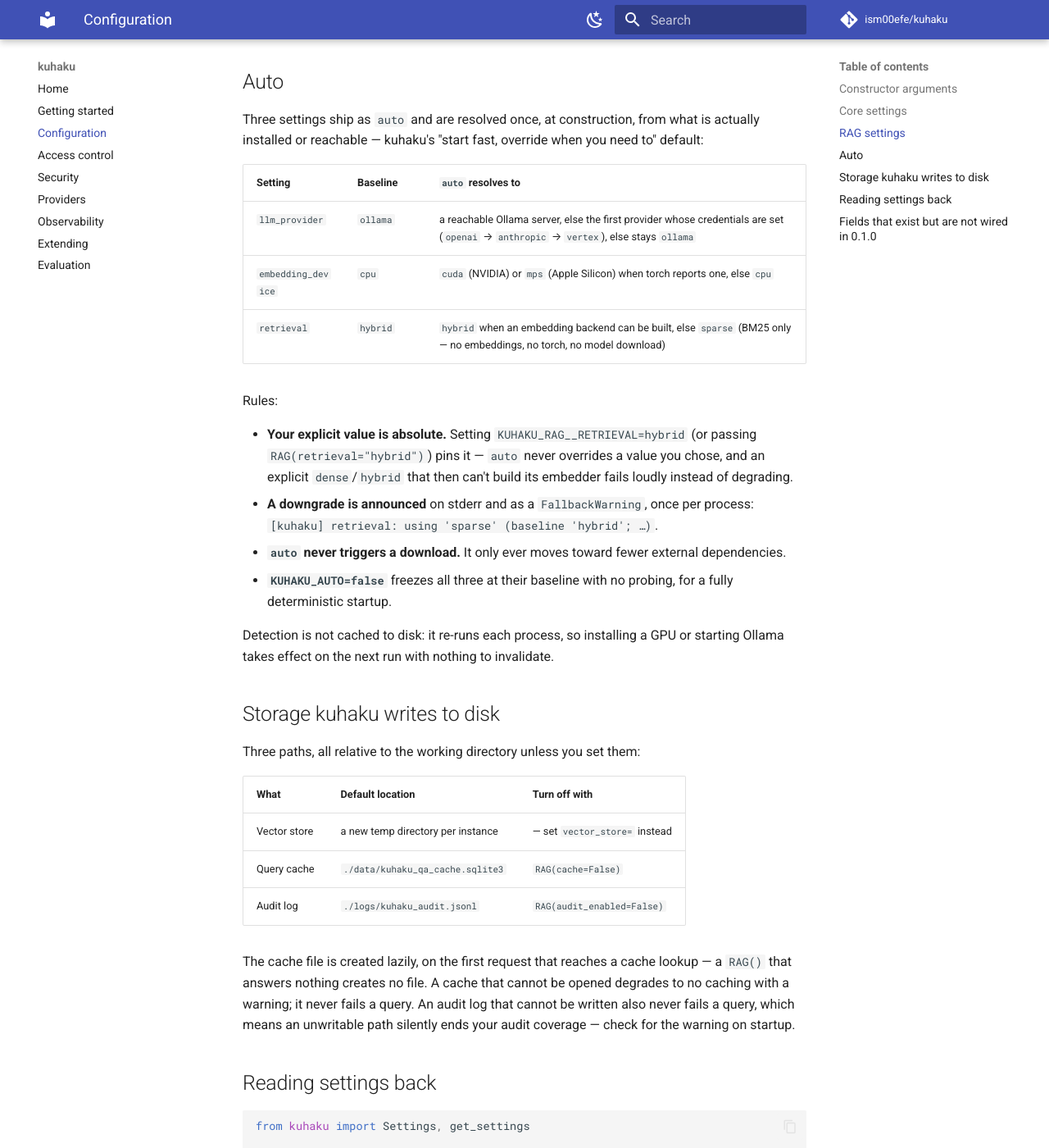
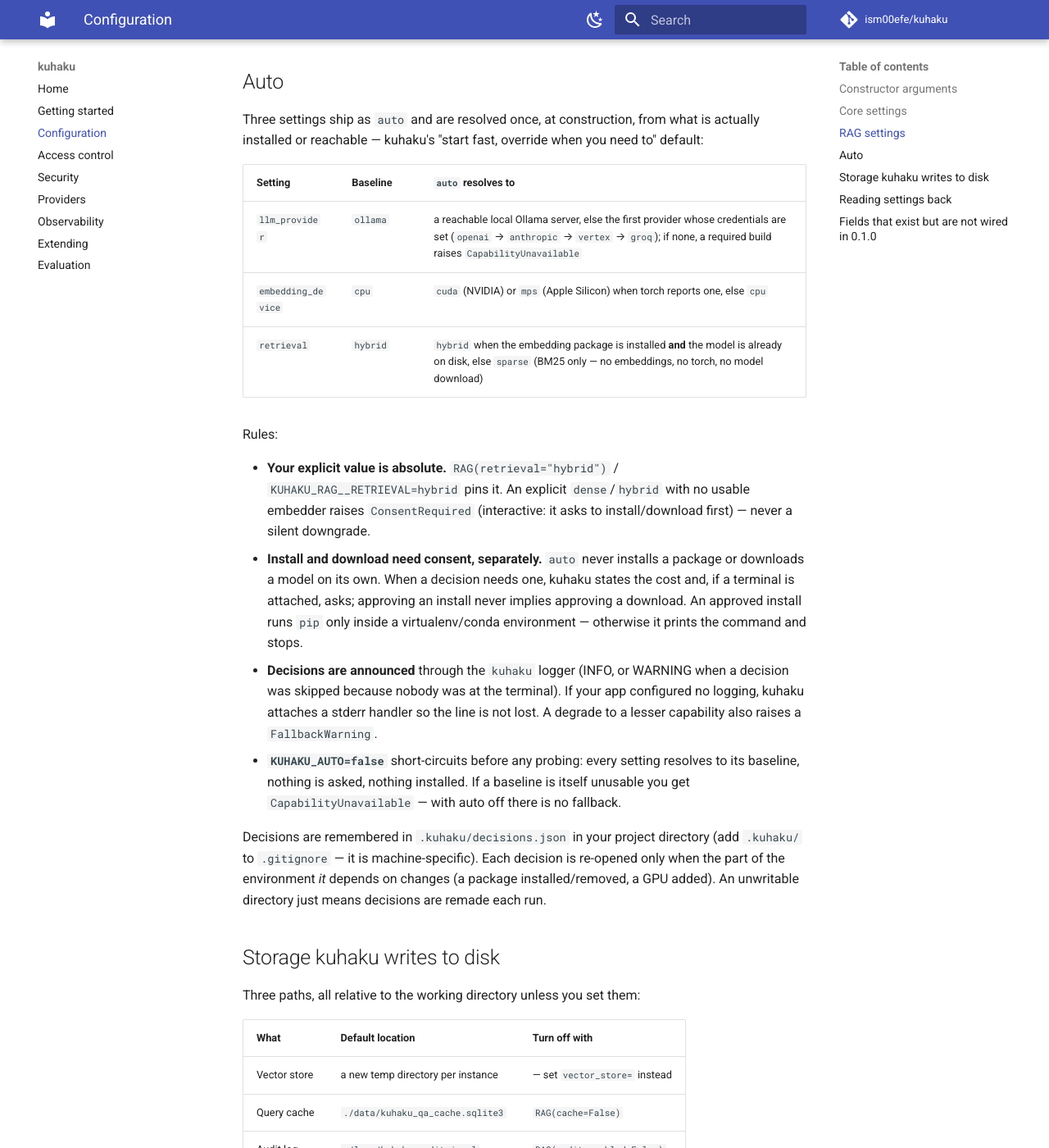
Before and after one commit to ism00efe/kuhaku, an MkDocs documentation site: the page built from docs/configuration.md, in a window 1280 px wide and 1400 px high, scrolled down 5342 px. Shown: the whole window at 82% size. Built offline with MkDocs 1.6.1 and Material for MkDocs 9.7.7, drawn with Linux system fonts in a browser that asks for light colours; comment, search, counter and statistics services are not loaded.

Commit message:
docs: capability resolver, Groq provider, construction-time failure
- AGENTS.md: rewrite the "what not to touch" note for core/resolve (adapters,
  logger announcements, .kuhaku/decisions.json); add the Tier-0 store / Qdrant /
  single-writer-guard gap.
- CHANGELOG.md: the resolver, Groq, the two §12 settings, and the behaviour
  changes (construction-time CapabilityUnavailable/ConsentRequired; auto no
  longer downloads the embedding model; KUHAKU_AUTO=false short-circuits).
- ARCHITECTURE.md: core/resolve box + a section noting the Tier-0 store does not
  exist yet.
- docs/configuration.md: rewrite the Auto section (consent, announcements,
  decision memory, KUHAKU_AUTO=false).
- docs/providers.md: add Groq. docs/extending.md: adapter pattern for new LLM
  backends.
- .gitignore: .kuhaku/

Co-Authored-By: Claude Sonnet 5 <noreply@anthropic.com>

```diff
--- a/docs/configuration.md
+++ b/docs/configuration.md
@@ -146,25 +146,33 @@ default:
 
 | Setting | Baseline | `auto` resolves to |
 |---|---|---|
-| `llm_provider` | `ollama` | a reachable Ollama server, else the first provider whose credentials are set (`openai` → `anthropic` → `vertex`), else stays `ollama` |
+| `llm_provider` | `ollama` | a reachable local Ollama server, else the first provider whose credentials are set (`openai` → `anthropic` → `vertex` → `groq`); if none, a required build raises `CapabilityUnavailable` |
 | `embedding_device` | `cpu` | `cuda` (NVIDIA) or `mps` (Apple Silicon) when torch reports one, else `cpu` |
-| `retrieval` | `hybrid` | `hybrid` when an embedding backend can be built, else `sparse` (BM25 only — no embeddings, no torch, no model download) |
+| `retrieval` | `hybrid` | `hybrid` when the embedding package is installed **and** the model is already on disk, else `sparse` (BM25 only — no embeddings, no torch, no model download) |
 
 Rules:
 
-- **Your explicit value is absolute.** Setting `KUHAKU_RAG__RETRIEVAL=hybrid` (or passing
-  `RAG(retrieval="hybrid")`) pins it — `auto` never overrides a value you chose, and an
-  explicit `dense`/`hybrid` that then can't build its embedder fails loudly instead of
-  degrading.
-- **A downgrade is announced** on stderr and as a `FallbackWarning`, once per process:
-  `[kuhaku] retrieval: using 'sparse' (baseline 'hybrid'; …)`.
-- **`auto` never triggers a download.** It only ever moves toward fewer external
-  dependencies.
-- **`KUHAKU_AUTO=false`** freezes all three at their baseline with no probing, for a
-  fully deterministic startup.
+- **Your explicit value is absolute.** `RAG(retrieval="hybrid")` /
+  `KUHAKU_RAG__RETRIEVAL=hybrid` pins it. An explicit `dense`/`hybrid` with no usable
+  embedder raises `ConsentRequired` (interactive: it asks to install/download first) —
+  never a silent downgrade.
+- **Install and download need consent, separately.** `auto` never installs a package or
+  downloads a model on its own. When a decision needs one, kuhaku states the cost and,
+  if a terminal is attached, asks; approving an install never implies approving a
+  download. An approved install runs `pip` only inside a virtualenv/conda environment —
+  otherwise it prints the command and stops.
+- **Decisions are announced** through the `kuhaku` logger (INFO, or WARNING when a
+  decision was skipped because nobody was at the terminal). If your app configured no
+  logging, kuhaku attaches a stderr handler so the line is not lost. A degrade to a
+  lesser capability also raises a `FallbackWarning`.
+- **`KUHAKU_AUTO=false`** short-circuits before any probing: every setting resolves to
+  its baseline, nothing is asked, nothing installed. If a baseline is itself unusable
+  you get `CapabilityUnavailable` — with auto off there is no fallback.
 
-Detection is not cached to disk: it re-runs each process, so installing a GPU or starting
-Ollama takes effect on the next run with nothing to invalidate.
+Decisions are remembered in `.kuhaku/decisions.json` in your project directory (add
+`.kuhaku/` to `.gitignore` — it is machine-specific). Each decision is re-opened only
+when the part of the environment *it* depends on changes (a package installed/removed, a
+GPU added). An unwritable directory just means decisions are remade each run.
 
 ## Storage kuhaku writes to disk
 
```
Also changed, not shown: AGENTS.md (+15 -4 lines), ARCHITECTURE.md (+16 -1 lines), CHANGELOG.md (+39 -11 lines), docs/extending.md (+6 -0 lines), docs/providers.md (+7 -3 lines), 1 other file.
